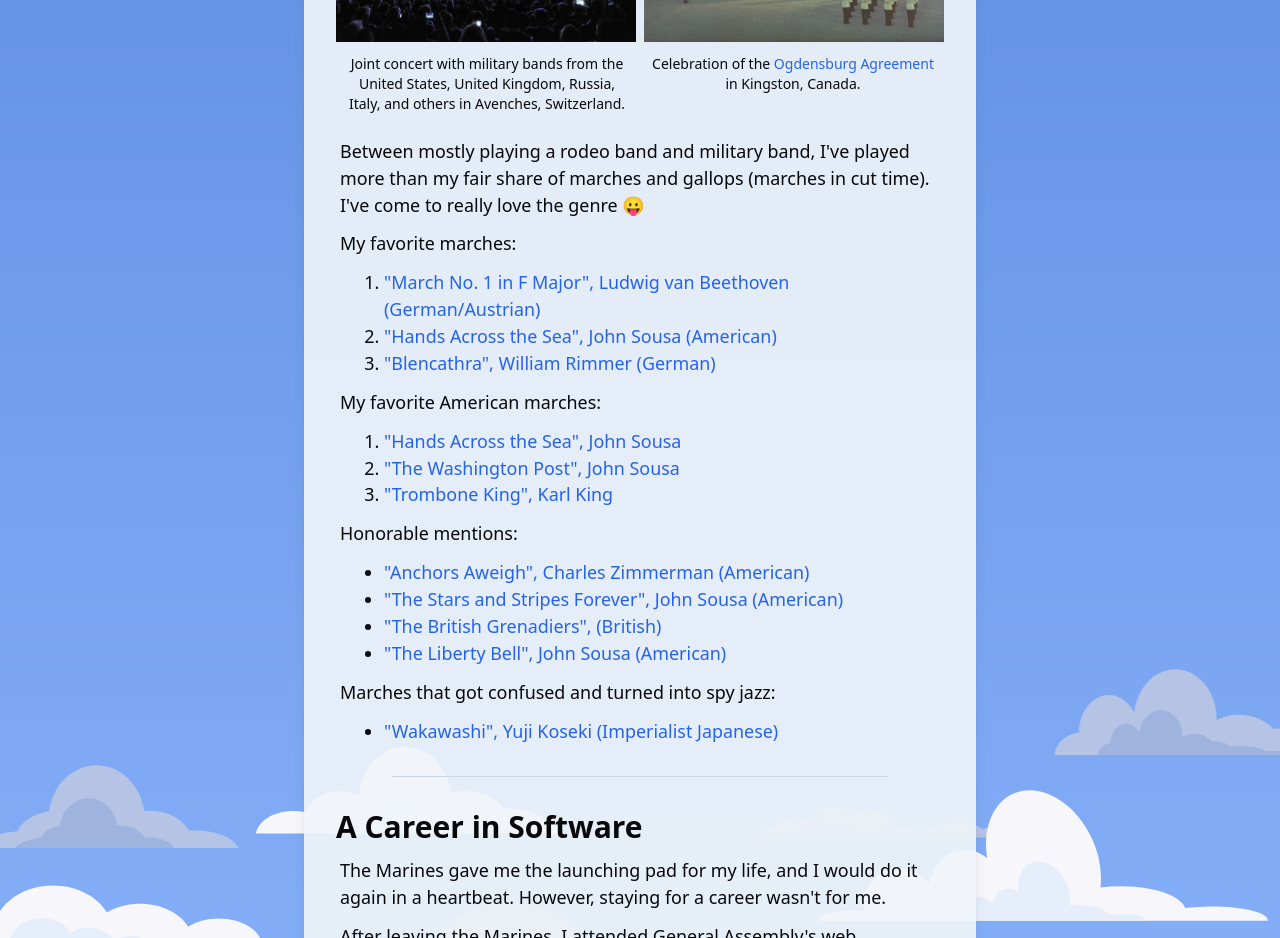
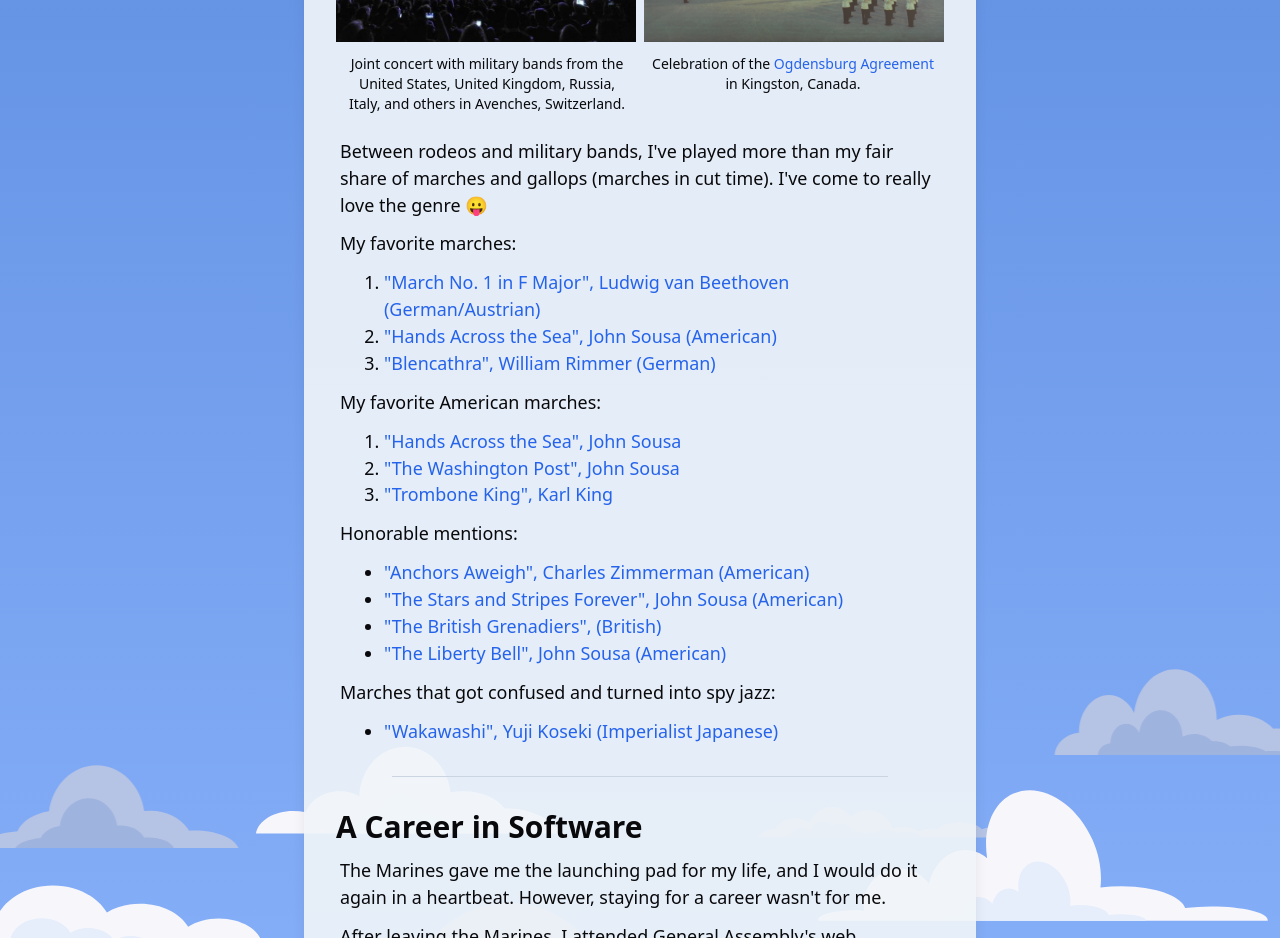
Before and after one commit to bananabrann/brannan.cloud, a SvelteKit app: page /me in a window 1280 px wide. Shown: the part 1860-2798 px from the top of the page. Built offline with nearby package versions, Linux system fonts and the light colour scheme; a web font is replaced by a local one.

Commit message:
Fix typo

```diff
--- a/package.json
+++ b/package.json
@@ -1,6 +1,6 @@
 {
 	"name": "brannan.cloud",
-	"version": "2.3.0",
+	"version": "2.3.1",
 	"private": true,
 	"scripts": {
 		"dev": "vite dev",
--- a/src/routes/me/+page.svelte
+++ b/src/routes/me/+page.svelte
@@ -107,8 +107,8 @@
 	</div>
 
 	<p>
-		Between mostly playing a rodeo band and military band, I've played more than my fair share of
-		marches and gallops (marches in cut time). I've come to really love the genre 😛
+		Between rodeos and military bands, I've played more than my fair share of marches and gallops
+		(marches in cut time). I've come to really love the genre 😛
 	</p>
 
 	<p>My favorite marches:</p>
```
Also changed, not shown: 1 other file (tests, documents, lock files or other folders).
